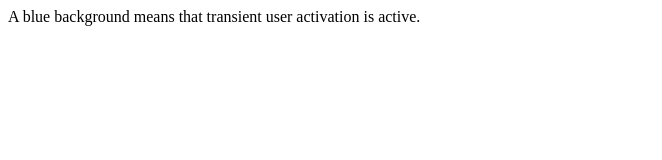
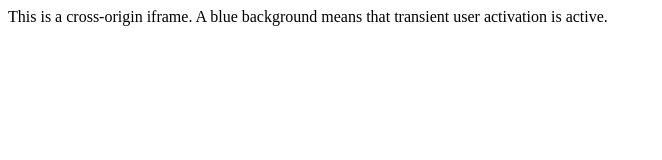
Before and after one commit to Steimel/steimel.github.io, a plain HTML site: page blue-on-activation.html in a window 1280 px wide. Shown: the whole page, without its empty margins (0-662 px from the left). Drawn offline with Linux system fonts and the light colour scheme.

Commit message:
update text

```diff
--- a/blue-on-activation.html
+++ b/blue-on-activation.html
@@ -9,7 +9,7 @@ body.active {
 </style>
 </head>
 <body>
-<p>A blue background means that transient user activation is active.</p>
+<p>This is a cross-origin iframe. A blue background means that transient user activation is active.</p>
 <script>
 function setBackgroundByActivation() {
   document.body.classList.toggle('active', navigator.userActivation.isActive);
```
